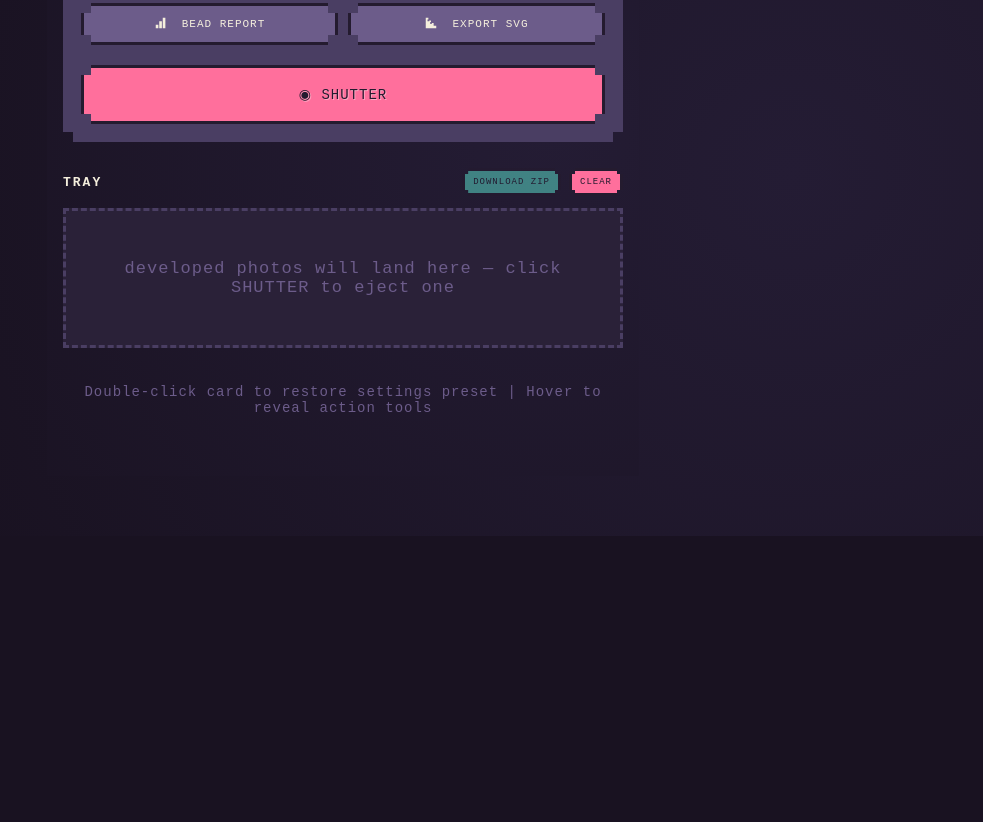
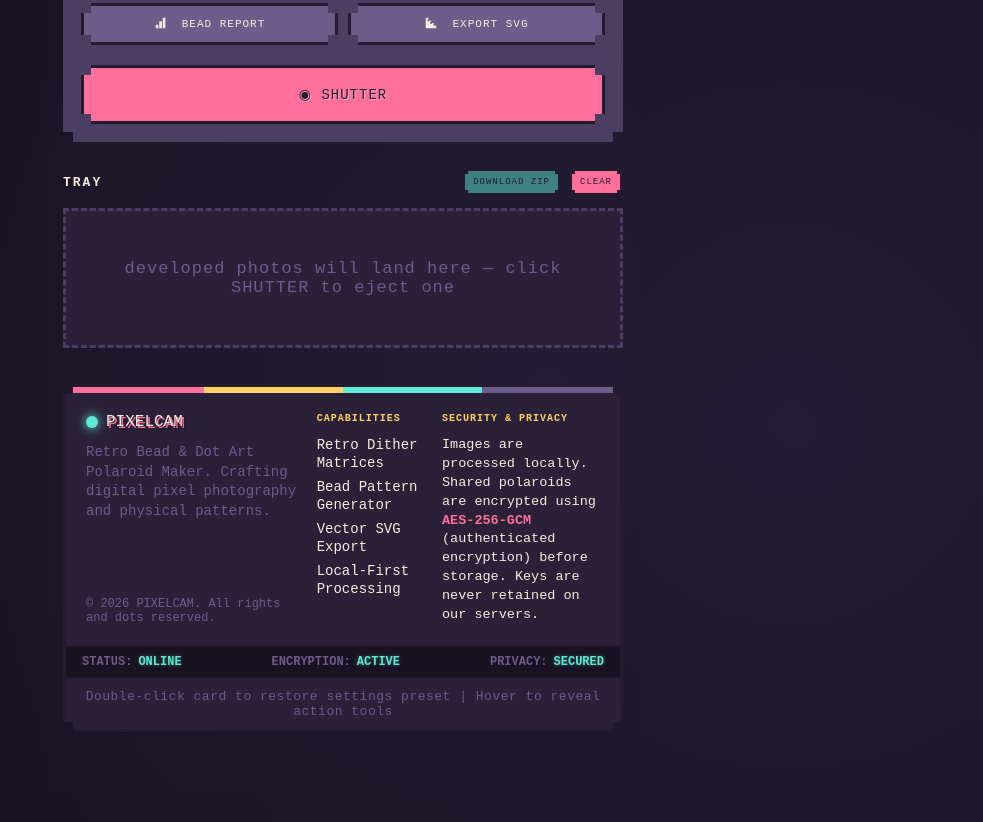
Before and after one commit to fnz78/Pixel_Cam, a website with bundled scripts: page public/index.html in a window 1280 px wide. Shown: the part 1283-2105 px from the top of the page, without its empty margins (297-1280 px from the left). Before the commit the page ends 1819 px from the top, so only its background shows below. Built offline with nearby package versions, Linux system fonts and the light colour scheme.

Commit message:
feat: add premium retro footer and enhance security policies (strict CSP, input validation, and optimized rate limiting)

```diff
--- /dev/null
+++ b/public/css/share.css
@@ -0,0 +1,93 @@
+/* Specific layouts for the Polaroid Share Page */
+
+body {
+  display: flex;
+  justify-content: center;
+  align-items: center;
+  padding: 24px 16px;
+}
+
+.container {
+  width: 100%;
+  max-width: 480px;
+  display: flex;
+  flex-direction: column;
+  align-items: center;
+  gap: 24px;
+}
+
+.brand {
+  text-align: center;
+  text-decoration: none;
+}
+
+.brand h1 {
+  font-family: 'Press Start 2P', monospace;
+  font-size: 24px;
+  margin: 0;
+  letter-spacing: 2px;
+  color: var(--paper);
+  text-shadow: 3px 3px 0 var(--pink), 6px 6px 0 var(--ink);
+}
+
+/* Polaroid Card container */
+.polaroid-card {
+  width: 100%;
+  max-width: 380px;
+  background: var(--paper);
+  padding: 16px 16px 48px;
+  box-shadow: 12px 12px 0 rgba(0, 0, 0, 0.5);
+  border: 4px solid var(--ink);
+  position: relative;
+  display: flex;
+  flex-direction: column;
+  gap: 16px;
+}
+
+.polaroid-photo-frame {
+  width: 100%;
+  aspect-ratio: 1/1;
+  background: #0d0912;
+  border: 3px solid var(--ink);
+  overflow: hidden;
+  position: relative;
+}
+
+#photoCanvas {
+  width: 100%;
+  height: 100%;
+  display: block;
+  image-rendering: pixelated;
+}
+
+.polaroid-caption {
+  font-family: 'VT323', monospace;
+  font-size: 22px;
+  color: var(--ink);
+  text-align: center;
+  white-space: nowrap;
+  overflow: hidden;
+  text-overflow: ellipsis;
+  min-height: 26px;
+  line-height: 1.2;
+}
+
+/* Actions overrides */
+.btn.secondary {
+  background: var(--pink);
+}
+
+.loader {
+  font-family: 'Press Start 2P', monospace;
+  font-size: 12px;
+  color: var(--yellow);
+  text-align: center;
+}
+
+.error-msg {
+  font-family: 'Press Start 2P', monospace;
+  font-size: 10px;
+  color: var(--pink);
+  text-align: center;
+  line-height: 1.8;
+}
--- a/public/css/style.css
+++ b/public/css/style.css
@@ -1104,3 +1104,165 @@ label.btn:focus-within {
 .btn .pixel-icon {
   margin-top: -2px;
 }
+
+/* Retro Footer Styles */
+.pixel-footer {
+  width: 100%;
+  background: var(--bg-mid);
+  border: 3px solid var(--ink);
+  box-shadow: 6px 6px 0 var(--ink);
+  margin-top: 10px;
+  display: flex;
+  flex-direction: column;
+  position: relative;
+}
+
+.footer-rainbow {
+  height: 6px;
+  background: linear-gradient(90deg,
+    var(--pink) 0%, var(--pink) 25%,
+    var(--yellow) 25%, var(--yellow) 50%,
+    var(--cyan) 50%, var(--cyan) 75%,
+    var(--chrome-light) 75%, var(--chrome-light) 100%
+  );
+  width: 100%;
+}
+
+.footer-content {
+  padding: 20px;
+  display: grid;
+  grid-template-columns: 2fr 1fr 1.5fr;
+  gap: 20px;
+  border-bottom: 2px solid var(--ink);
+}
+
+.footer-section {
+  display: flex;
+  flex-direction: column;
+  gap: 8px;
+}
+
+.footer-section h4 {
+  font-family: 'Press Start 2P', monospace;
+  font-size: 10px;
+  color: var(--yellow);
+  margin: 0 0 4px 0;
+  letter-spacing: 1px;
+}
+
+.footer-section ul {
+  list-style: none;
+  padding: 0;
+  margin: 0;
+  display: flex;
+  flex-direction: column;
+  gap: 6px;
+}
+
+.footer-section ul li a {
+  font-size: 14px;
+  color: var(--paper);
+  text-decoration: none;
+  transition: color 0.15s ease;
+}
+
+.footer-section ul li a:hover {
+  color: var(--cyan);
+}
+
+.footer-logo {
+  display: flex;
+  align-items: center;
+  gap: 8px;
+  margin-bottom: 4px;
+}
+
+.footer-logo .logo-text {
+  font-family: 'Press Start 2P', monospace;
+  font-size: 16px;
+  color: var(--paper);
+  text-shadow: 2px 2px 0 var(--pink), 4px 4px 0 var(--ink);
+}
+
+.footer-desc {
+  font-size: 14px;
+  color: var(--chrome-light);
+  line-height: 1.4;
+  margin: 0;
+}
+
+.footer-copyright {
+  font-size: 12px;
+  color: var(--chrome-light);
+  margin-top: auto;
+}
+
+.footer-section.security-section p {
+  font-size: 13.5px;
+  color: var(--paper);
+  line-height: 1.4;
+  margin: 0;
+}
+
+.footer-section.security-section p .highlight {
+  color: var(--pink);
+  font-weight: bold;
+}
+
+.footer-status-bar {
+  background: var(--bg-deep);
+  padding: 8px 16px;
+  display: flex;
+  justify-content: space-between;
+  align-items: center;
+  border-bottom: 2px solid var(--ink);
+}
+
+.status-item {
+  font-family: monospace;
+  font-size: 12px;
+  display: flex;
+  align-items: center;
+  gap: 6px;
+}
+
+.status-label {
+  color: var(--chrome-light);
+  font-weight: bold;
+}
+
+.status-val {
+  font-weight: bold;
+}
+
+.status-val.success {
+  color: var(--cyan);
+  text-shadow: 0 0 4px rgba(94, 234, 212, 0.4);
+}
+
+.footer-quick-tips {
+  padding: 10px;
+  font-size: 13px;
+  color: var(--chrome-light);
+  text-align: center;
+  letter-spacing: 0.5px;
+  background: rgba(42, 33, 56, 0.2);
+}
+
+/* Responsive adjustment for footer */
+@media (max-width: 560px) {
+  .footer-content {
+    grid-template-columns: 1fr;
+    gap: 16px;
+    padding: 16px;
+  }
+  .footer-copyright {
+    margin-top: 12px;
+  }
+  .footer-status-bar {
+    flex-direction: column;
+    align-items: flex-start;
+    gap: 6px;
+    padding: 10px 16px;
+  }
+}
--- a/public/index.html
+++ b/public/index.html
@@ -17,7 +17,7 @@
                  img-src 'self' data: blob:;
                  font-src fonts.gstatic.com fonts.googleapis.com;
                  style-src 'self' fonts.googleapis.com 'unsafe-inline';
-                 script-src 'self' 'unsafe-inline' https://cdnjs.cloudflare.com">
+                 script-src 'self' https://cdnjs.cloudflare.com">
   <meta name="referrer" content="strict-origin-when-cross-origin">
   <meta http-equiv="X-Content-Type-Options" content="nosniff">
 
@@ -274,9 +274,44 @@
       </div>
     </section>
 
-    <!-- Credit Footer -->
-    <footer class="credit">
-      Double-click card to restore settings preset | Hover to reveal action tools
+    <!-- Retro Footer -->
+    <footer class="pixel-footer pixel-corners no-print">
+      <div class="footer-rainbow"></div>
+      <div class="footer-content">
+        <div class="footer-section brand-section">
+          <div class="footer-logo">
+            <span class="dot ready"></span>
+            <span class="logo-text">PIXELCAM</span>
+          </div>
+          <p class="footer-desc">Retro Bead & Dot Art Polaroid Maker. Crafting digital pixel photography and physical patterns.</p>
+          <div class="footer-copyright">&copy; 2026 PIXELCAM. All rights and dots reserved.</div>
+        </div>
+
+        <div class="footer-section links-section">
+          <h4>CAPABILITIES</h4>
+          <ul>
+            <li><a href="#" onclick="return false;">Retro Dither Matrices</a></li>
+            <li><a href="#" onclick="return false;">Bead Pattern Generator</a></li>
+            <li><a href="#" onclick="return false;">Vector SVG Export</a></li>
+            <li><a href="#" onclick="return false;">Local-First Processing</a></li>
+          </ul>
+        </div>
+
+        <div class="footer-section security-section">
+          <h4>SECURITY &amp; PRIVACY</h4>
+          <p>Images are processed locally. Shared polaroids are encrypted using <span class="highlight">AES-256-GCM</span> (authenticated encryption) before storage. Keys are never retained on our servers.</p>
+        </div>
+      </div>
+
+      <div class="footer-status-bar">
+        <div class="status-item"><span class="status-label">STATUS:</span> <span class="status-val success">ONLINE</span></div>
+        <div class="status-item"><span class="status-label">ENCRYPTION:</span> <span class="status-val success">ACTIVE</span></div>
+        <div class="status-item"><span class="status-label">PRIVACY:</span> <span class="status-val success">SECURED</span></div>
+      </div>
+
+      <div class="footer-quick-tips">
+        Double-click card to restore settings preset | Hover to reveal action tools
+      </div>
     </footer>
   </div>
 
```
Also changed, not shown: public/js/share.js (added, +88 -0 lines), public/share.html (+35 -12 lines), server/index.js (+11 -6 lines), server/routes.js (+29 -6 lines).
